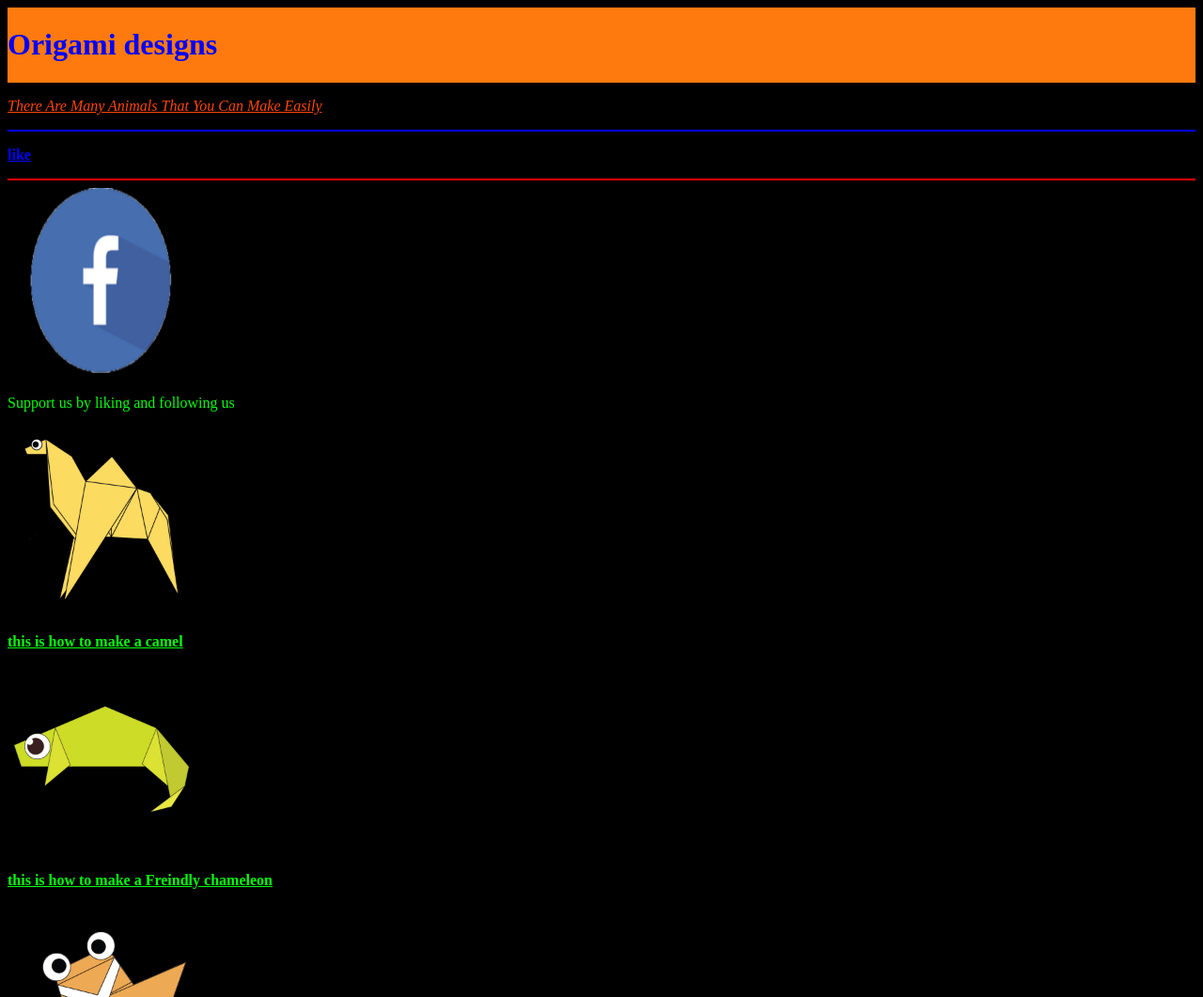
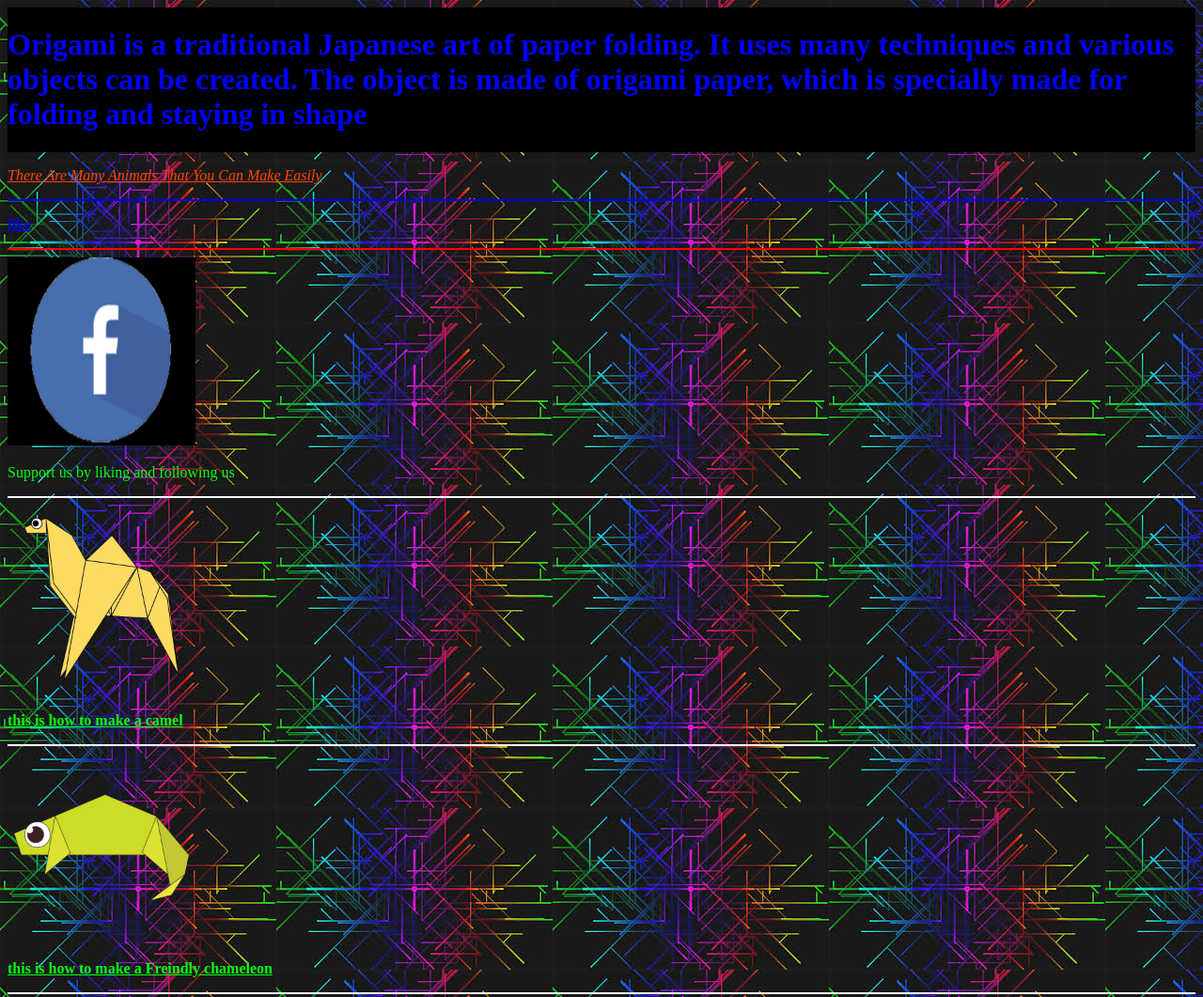
Before and after one commit to Darthayush/Webpage-3, a plain HTML site: page index.html in a window 1280 px wide. Shown: the top 1061 px of the page at 94% size. Drawn offline with Linux system fonts and the light colour scheme.

Commit message:
its is borders

```diff
--- a/index.html
+++ b/index.html
@@ -4,9 +4,9 @@
 <title> The Origami page </title>
 <link rel="styleSheet" type="text/css" href="style.css"\>
 </head>
-<body style="background-color:rgb(0, 0, 0);">
+<body style="background-image:url(images/images.jpg); ">
 <div class= "header">
-    <h1 style="color:blue"> Origami designs </h1>
+    <h1 style="color:blue"> Origami is a traditional Japanese art of paper folding. It uses many techniques and various objects can be created. The object is made of origami paper, which is specially made for folding and staying in shape </h1>
 </div>
 <div class="sub headings">
     <p style="color:orangered"><i><u>There Are Many Animals That You Can Make Easily</i> </u> </p>
@@ -17,18 +17,24 @@
 <div class="fb">
     <a href= "https://www.facebook.com/ayush.khandwe.1/"> <img src="images/fb.png" width="200px" height="200px"> </a>
     <p  style="color:rgb(0, 255, 13)">Support us by liking and following us</p>
+    <hr color="white">
 </div>
 <div class="Creations">
     <a href= "http://origami.me/camel/"> <img src="images/camel.png" width="200px" height="200px"> </a>
     <p  style="color:rgb(0, 255, 13)"><b><u>this is how to make a camel</b></u></p>
+    <hr color="white">
     <a href= "http://origami.me/chameleon/"> <img src="images/chameleon.png" width="200px" height="200px"> </a>
     <p style="color:rgb(0, 255, 13)"><b><u>this is how to make a Freindly chameleon</b></u></p>
+    <hr color="white">
     <a href= "http://origami.me/flying-cicada/"> <img src="images/cicada.png" width="200px" height="200px"> </a>
     <p style="color:rgb(0, 255, 13)"><b><u>this is how to make a Flying insect in your gallery</b></u> </p>
+    <hr color="white">
     <a href= "http://origami.me/panda/"> <img src="images/panda.png" width="200px" height="200px"> </a>
     <p style="color:rgb(0, 255, 13)"><b><u>this is how to make a Cute Panda</b></u> </p>
+    <hr color="white">
     <a href= "http://origami.me/teddy-bear/"> <img src="images/teddy.png" width="200px" height="200px"> </a>
     <p style="color:rgb(0, 255, 13)"><b><u>this is how to make a Teddy bear for your little Sister</b></u> </p>
+    <hr color="white">
     <a href= "http://origami.me/pigeon/"> <img src="images/pigeon.png" width="200px" height="200px"> </a>
     <p style="color:rgb(0, 255, 13)"><b><u>this is how to make an exclusive Pigeon</u></b> </p>
 </div>
--- a/style.css
+++ b/style.css
@@ -3,7 +3,7 @@ h1{
 }
 
 .header{
-background-color: rgb(255, 122, 14);
+background-color: rgb(0, 0, 0);
 display: flex;
 justify-content: space-between;
 }
```
Also changed, not shown: images/images.jpg (added).
